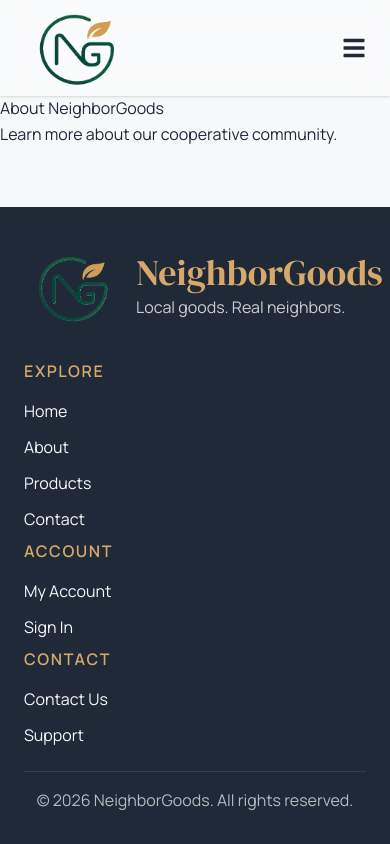
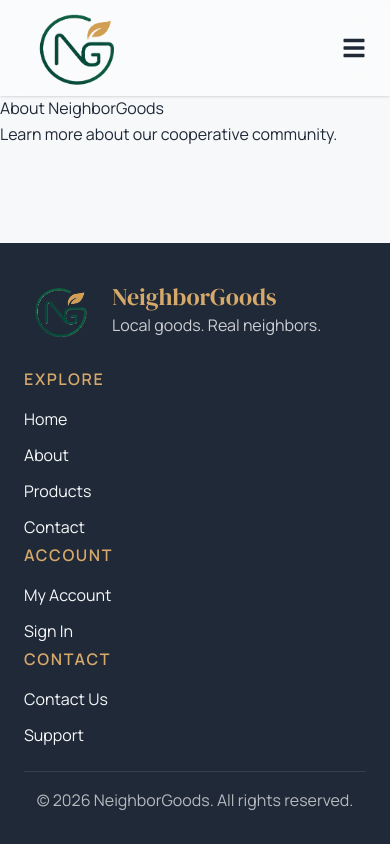
Before and after one commit to Euni-B/pivot-capstone, a React (Vite) app: page /about in a window 390 px wide. Built offline with nearby package versions, Linux system fonts and the light colour scheme.

Commit message:
final polish header/footer

```diff
--- a/src/components/Footer.tsx
+++ b/src/components/Footer.tsx
@@ -7,7 +7,7 @@ export default function Footer() {
         <footer className="bg-primary-dark text-light-background">
             <div className="mx-auto max-w-6xl px-6 py-8">
                 {/* Main footer grid */}
-                <div className="grid grid-cols-1 gap-2 md:grid-cols-[1.8fr_1fr_1fr_1fr]">
+                <div className="grid grid-cols-1 gap-1 md:grid-cols-[1.8fr_1fr_1fr_1fr]">
                     {/* Brand column */}
                     <div>
                         <div className="mb-4 flex items-center gap-1 md: gap-4">
@@ -15,16 +15,16 @@ export default function Footer() {
                             <img
                                 src={logo}
                                 alt="NeighborGoods icon"
-                                className="h-24 w-24 object-contain"
+                                className="h-18 w-18 object-contain"
                             />
 
                             {/* Text Stack */}
                             <div className="flex flex-col">
-                                <h2 className="font-heading text-4xl leading-none text-accent-gold">
+                                <h2 className="font-heading leading-none text-accent-gold text-2xl md:text-4xl ">
                                     NeighborGoods
                                 </h2>
 
-                                <p className="mt-1 font-body text-base text-light-background/80">
+                                <p className="mt-1 font-body  text-light-background/80 text-base">
                                     Local goods. Real neighbors.
                                 </p>
                             </div>
```
